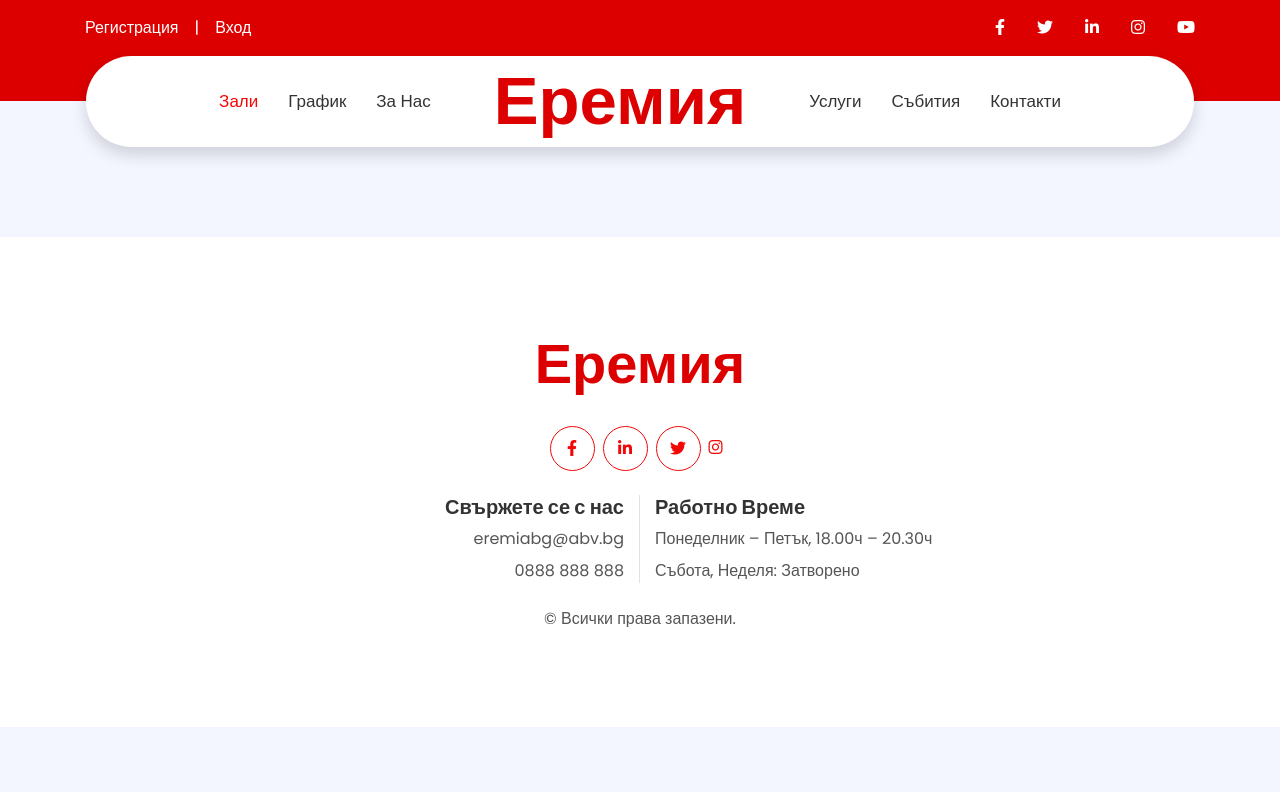
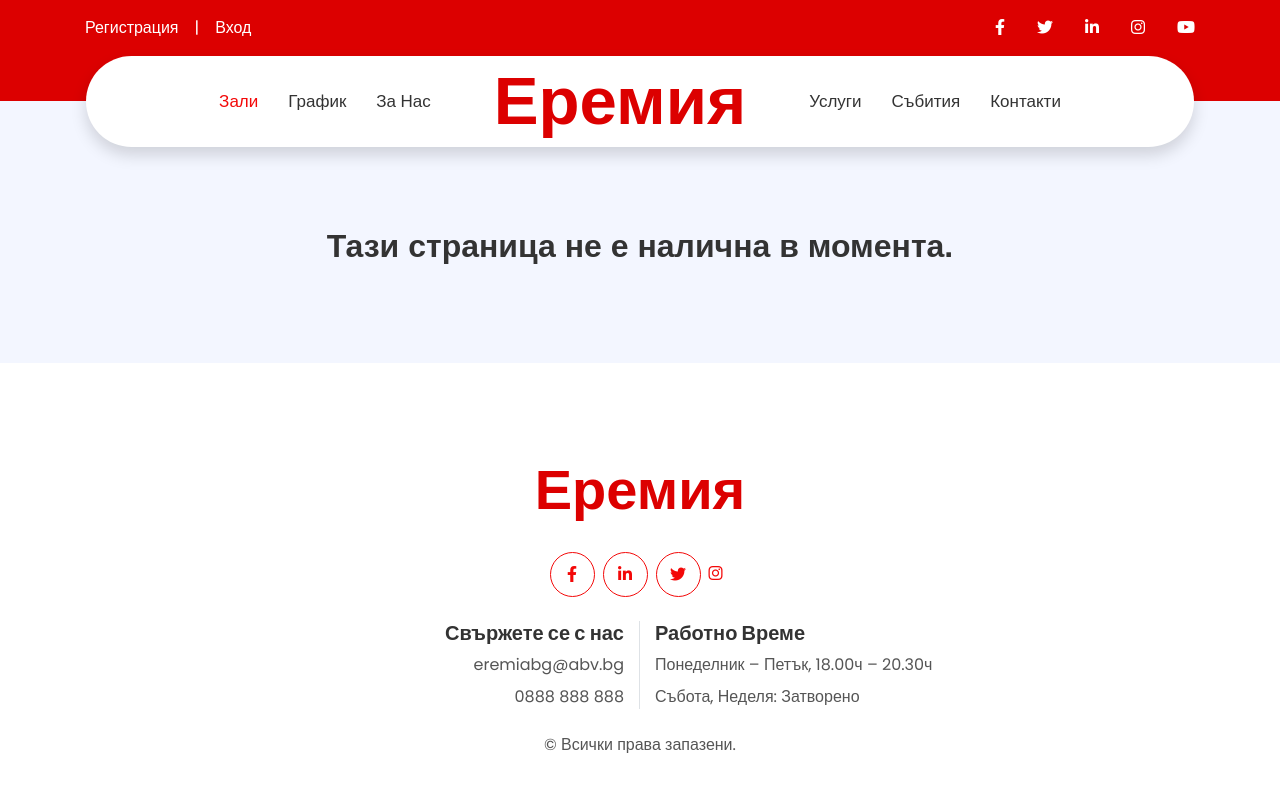
Before and after one commit to Virginia1188/Eremia, a React (Vite) app in the folder client/: page /contacts in a window 1280 px wide. Shown: the top 792 px of the page. Built offline with nearby package versions, Linux system fonts and the light colour scheme; a small style sheet from the web is missing.

Commit message:
Add NotFound component

```diff
--- a/client/src/App.jsx
+++ b/client/src/App.jsx
@@ -18,6 +18,7 @@ import EditStudio from './components/Admin/EditStudio/EditStudio';
 import StudioDetails from './components/Admin/StudioDetails/StudioDetails';
 import CreateGroup from './components/Admin/CreateGroup/CreateGroup';
 import { StudioProvider } from './contexts/studioContext';
+import NotFound from './components/NotFound/NotFound';
 
 function App() {
 
@@ -42,6 +43,9 @@ function App() {
             <Route path={Path.StudioDetails} element={<StudioDetails />} />
 
             <Route path={Path.CreateGroup} element={<CreateGroup />} />
+
+            <Route path="*" element={<NotFound />} />
+
           </Routes>
           <Footer />
         </div>
--- /dev/null
+++ b/client/src/components/NotFound/NotFound.jsx
@@ -0,0 +1,9 @@
+import styles from './NotFound.module.css'
+
+export default function NotFound() {
+    return(
+        <div className={styles.notFound}>
+            <h2 className={styles.h1}>Тази страница не е налична в момента.</h2>
+        </div>
+    );
+}
--- /dev/null
+++ b/client/src/components/NotFound/Notfound.module.css
@@ -0,0 +1,11 @@
+
+.notFound{
+    display: flex;
+    justify-content: center;
+    font-family:'Monotype Corsiva', sans-serif;
+    margin: 5em;
+}
+
+/* .h1{
+    margin: 5em;
+} */
```
